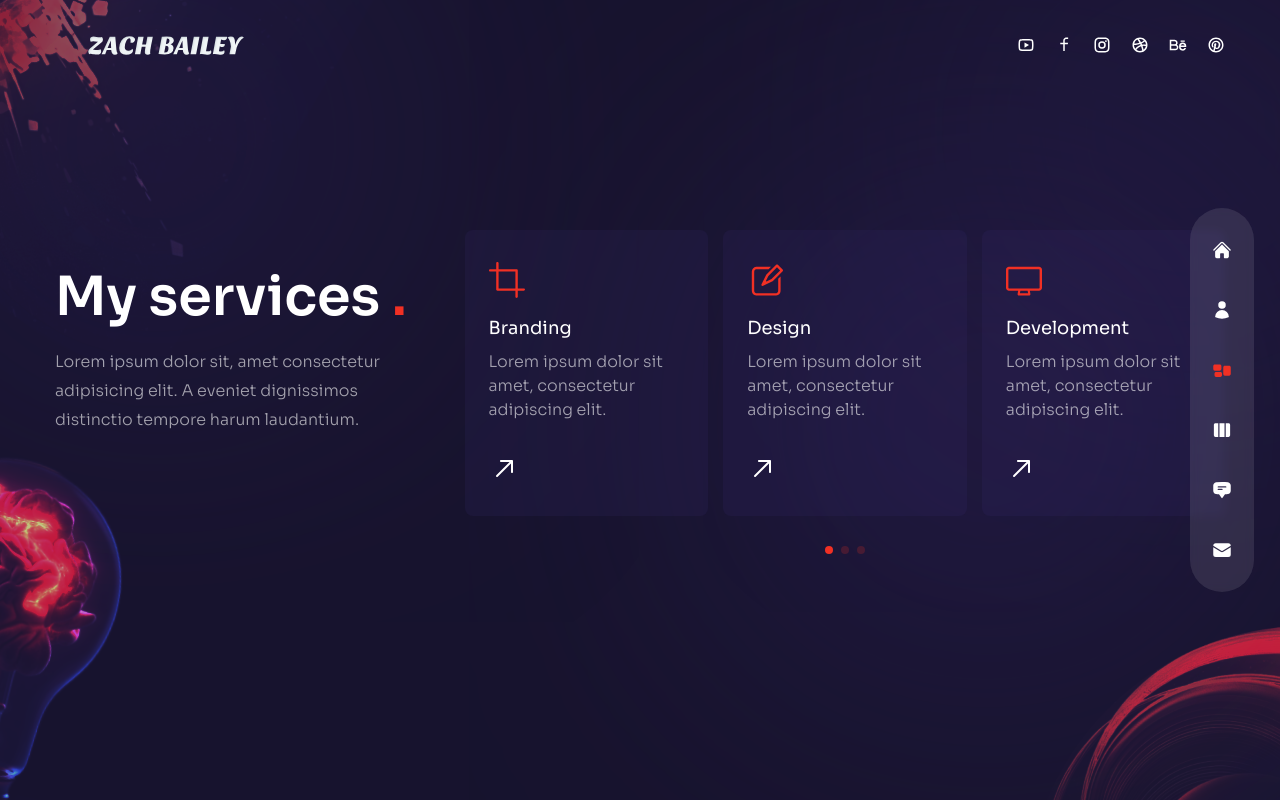
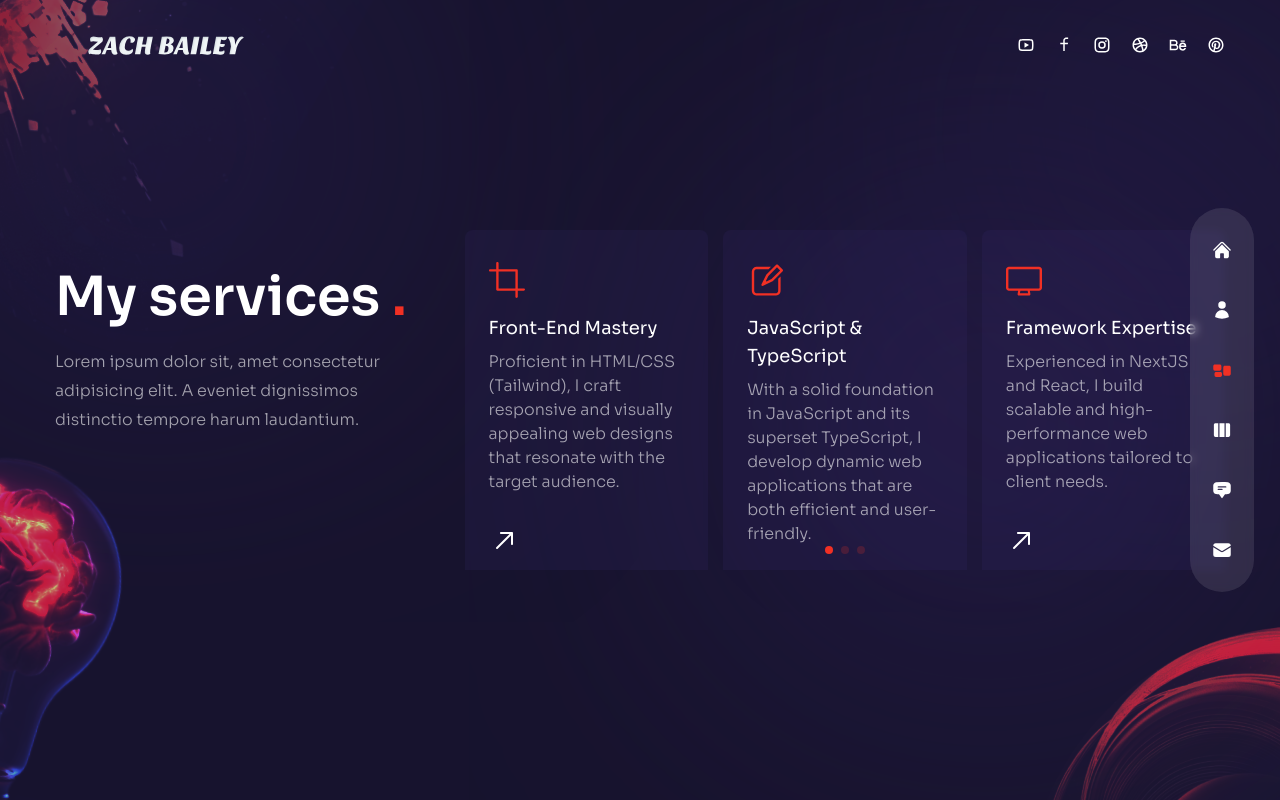
Before and after one commit to zbailey83/pixelpixx, a Next.js app: page /services in a window 1280 px wide. Built offline with nearby package versions, Linux system fonts and the light colour scheme.

Commit message:
Update ServiceSlider.js

```diff
--- a/components/ServiceSlider.js
+++ b/components/ServiceSlider.js
@@ -23,28 +23,28 @@ import { FreeMode, Pagination } from 'swiper';
 export const serviceData = [
   {
     icon: <RxCrop />,
-    title: 'Branding',
-    description: 'Lorem ipsum dolor sit amet, consectetur adipiscing elit.',
+    title: 'Front-End Mastery',
+    description: 'Proficient in HTML/CSS (Tailwind), I craft responsive and visually appealing web designs that resonate with the target audience.',
   },
   {
     icon: <RxPencil2 />,
-    title: 'Design',
-    description: 'Lorem ipsum dolor sit amet, consectetur adipiscing elit.',
+    title: 'JavaScript & TypeScript',
+    description: 'With a solid foundation in JavaScript and its superset TypeScript, I develop dynamic web applications that are both efficient and user-friendly.',
   },
   {
     icon: <RxDesktop />,
-    title: 'Development',
-    description: 'Lorem ipsum dolor sit amet, consectetur adipiscing elit.',
+    title: 'Framework Expertise',
+    description: 'Experienced in NextJS and React, I build scalable and high-performance web applications tailored to client needs.',
   },
   {
     icon: <RxReader />,
-    title: 'Copywriting',
-    description: 'Lorem ipsum dolor sit amet, consectetur adipiscing elit.',
+    title: 'Back-end Development',
+    description: 'Skilled in Node, I ensure that the front-end of web applications is well-supported by a robust back-end infrastructure.',
   },
   {
     icon: <RxRocket />,
-    title: 'SEO',
-    description: 'Lorem ipsum dolor sit amet, consectetur adipiscing elit.',
+    title: 'Python & Prompt Engineering',
+    description: 'My proficiency in Python extends to prompt engineering, allowing me to craft precise and effective prompts for various applications.',
   },
 ];
 
```
